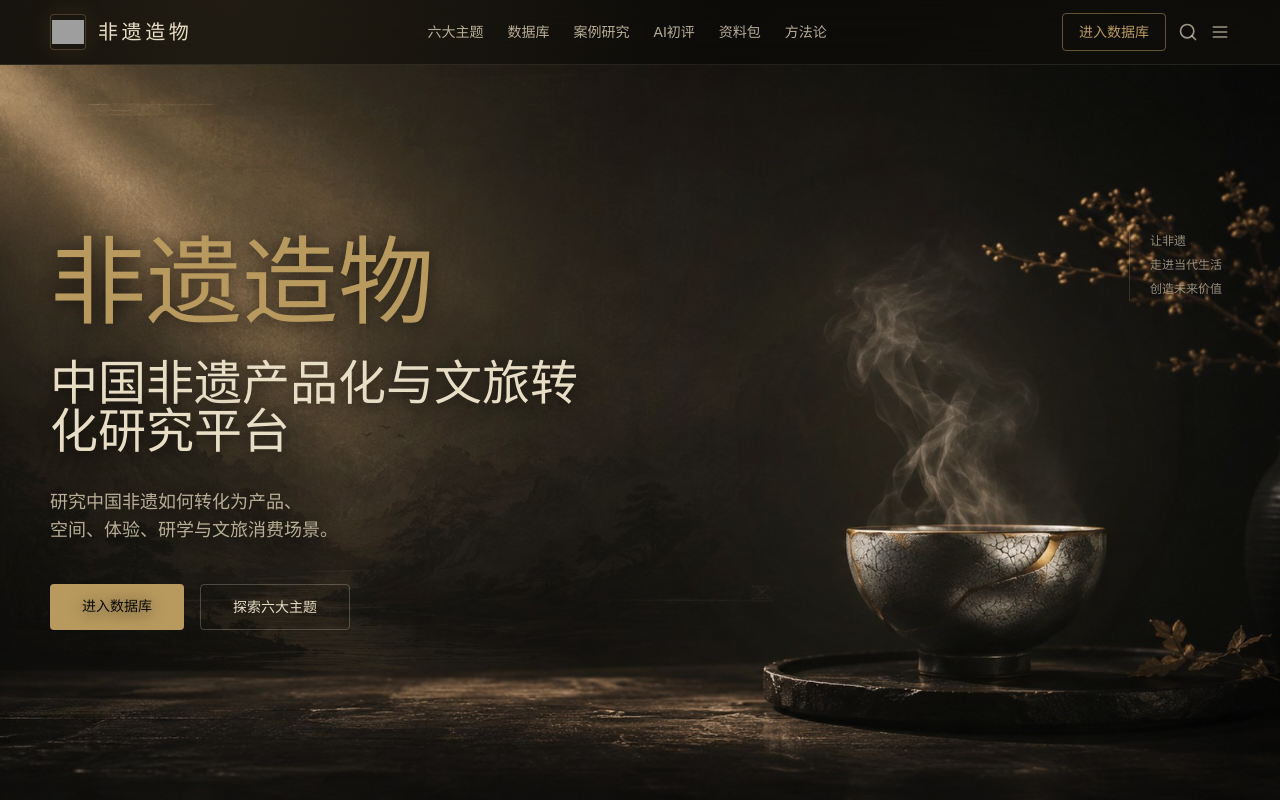
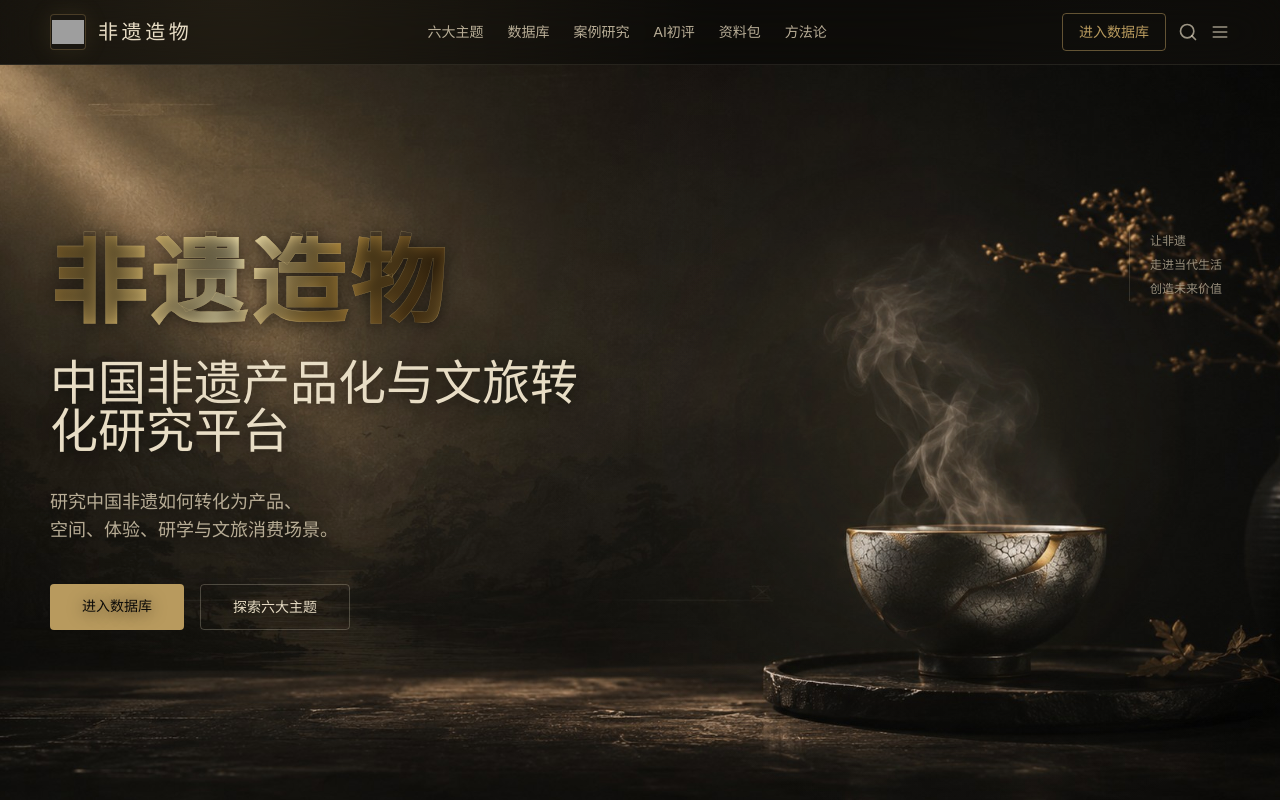
Before and after one commit to dandanfeng24-stack/5414392, a Next.js app: page / in a window 1280 px wide. Shown: the top 800 px of the page. Built offline with nearby package versions, Linux system fonts and the light colour scheme; grey boxes are pictures that could not be loaded.

Commit message:
Style homepage title as gilded calligraphy

```diff
--- a/app/globals.css
+++ b/app/globals.css
@@ -166,6 +166,24 @@ a {
   text-shadow: 0 2px 16px rgba(0, 0, 0, 0.62);
 }
 
+.hero-calligraphy-title {
+  font-family: "STKaiti", "KaiTi", "FZKai-Z03", "Kaiti SC", var(--font-serif);
+  font-weight: 700;
+  letter-spacing: 0.04em;
+  color: transparent;
+  background-image:
+    linear-gradient(112deg, #6f5322 0%, #d6b66a 18%, #fff0b8 34%, #b99143 50%, #5f4219 68%, #e2c573 84%, #8a682f 100%);
+  background-clip: text;
+  -webkit-background-clip: text;
+  -webkit-text-fill-color: transparent;
+  -webkit-text-stroke: 0.35px rgba(255, 231, 163, 0.32);
+  text-shadow:
+    0 1px 0 rgba(255, 242, 190, 0.45),
+    0 3px 0 rgba(82, 56, 20, 0.5),
+    0 12px 22px rgba(0, 0, 0, 0.58),
+    0 0 26px rgba(184, 154, 94, 0.18);
+}
+
 .hero-tea-steam {
   position: absolute;
   z-index: 1;
--- a/components/home/Hero.tsx
+++ b/components/home/Hero.tsx
@@ -12,7 +12,7 @@ export function Hero() {
       </div>
       <div className="section-shell relative grid min-h-[calc(100vh-64px)] items-center gap-10 py-20 lg:grid-cols-[0.92fr_1fr]">
         <div className="relative z-10 max-w-3xl">
-          <h1 className="font-serif text-6xl leading-tight text-gold md:text-8xl">非遗造物</h1>
+          <h1 className="hero-calligraphy-title font-serif text-6xl leading-tight text-gold md:text-8xl">非遗造物</h1>
           <p className="mt-7 max-w-3xl font-serif text-3xl leading-snug text-paper md:text-5xl">
             中国非遗产品化与文旅转化研究平台
           </p>
```
